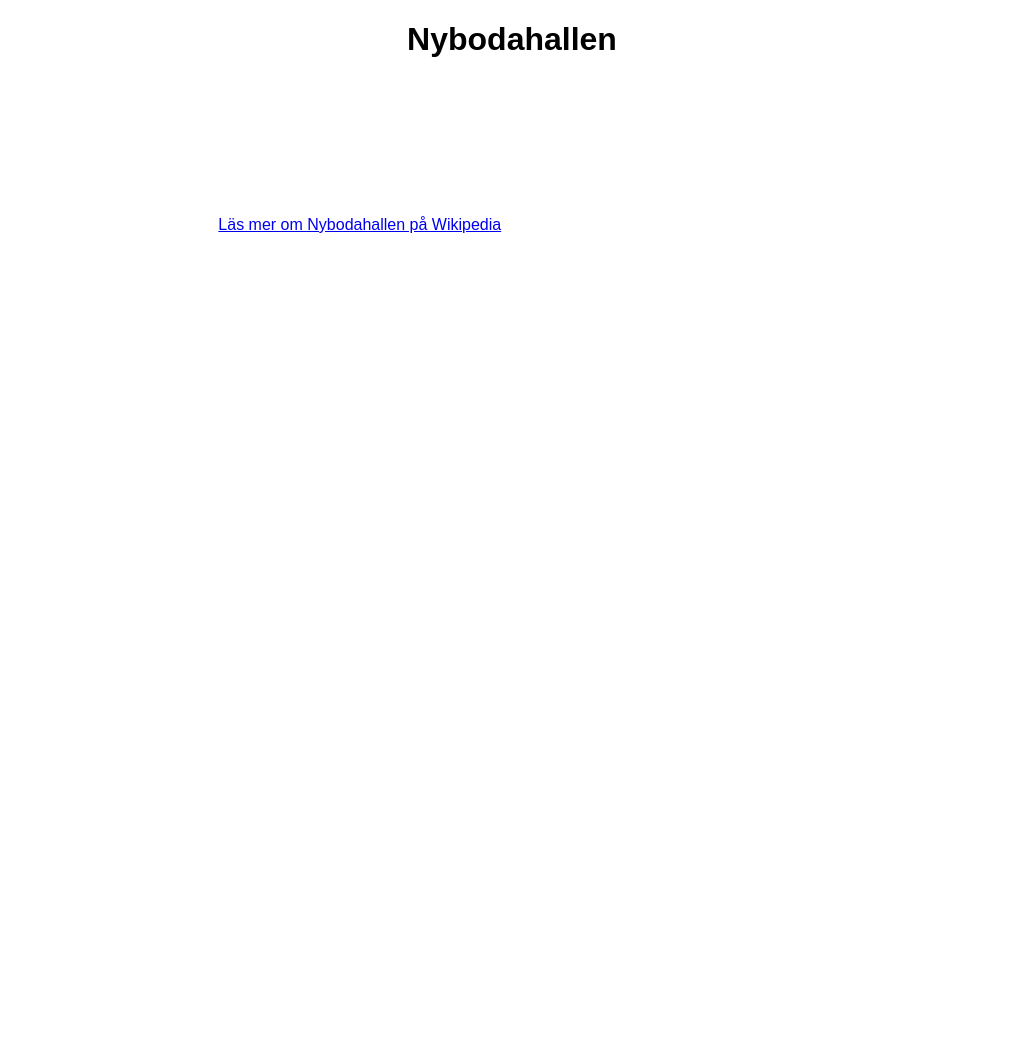
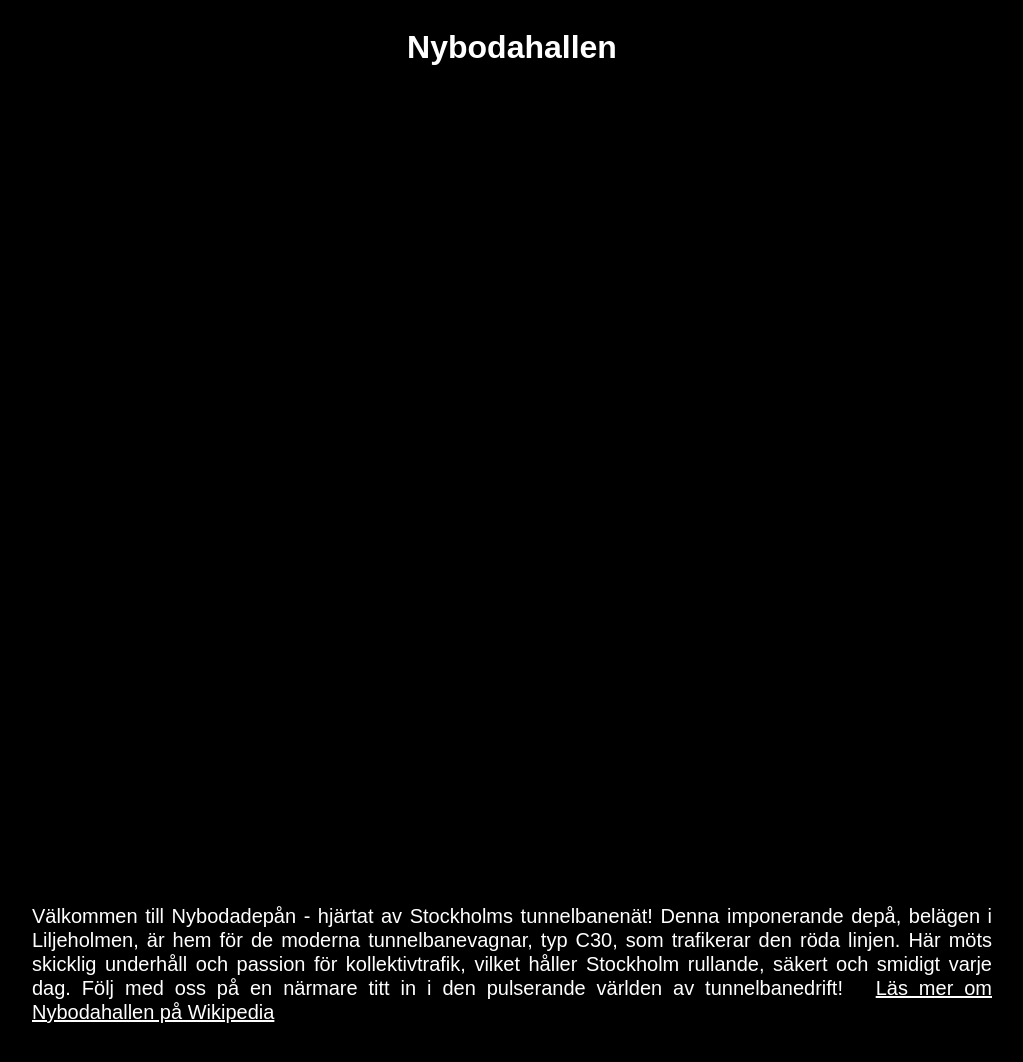
Before and after one commit to pierrelefevre/hallen, a plain HTML site: page index.html in a window 1280 px wide. Shown: the whole page, without its empty margins (128-1151 px from the left). Before the commit the page ends 800 px from the top, so only its background shows below. Drawn offline with Linux system fonts and the light colour scheme; a web font is replaced by a local one.

Commit message:
Add files

```diff
--- a/index.html
+++ b/index.html
@@ -1,15 +1,43 @@
 <!DOCTYPE html>
 <html>
 <head>
+    <link rel="preload" href="" as="slgothic" type="font/woff2" crossorigin>
+    <meta name="viewport" content="initial-scale=1" />
     <title>Nybodahallen</title>
     <style>
+        @font-face {
+            font-family: "SL";
+            src: url(https://cdne-frag-c646b3805017568f.azureedge.net/sg/4.8.3/slgothictext2-bold.woff2);
+        }
+        *{
+            font-family: 'SL', sans-serif;
+            color: white;
+        }
+
         body {
             text-align: center;
-            font-family: Arial, sans-serif;
+            display: flex;
+            flex-direction: column;
+            align-items: center;
+            background: #000;
         }
         #webcam-canvas {
             max-width: 80%;
             height: auto;
+            margin: 2rem;
+        }
+        p{
+            max-width: 960px;
+            text-align: justify;
+            font-size: 20px;
+            margin: 2rem;
+            line-height: 1.2;
+        }
+        @media (max-width: 960px) {
+            p{
+                text-align: left;
+                font-size: 18px;
+            }
         }
     </style>
     <script>
@@ -30,7 +58,7 @@
 </head>
 <body onload="updateImage()">
     <h1>Nybodahallen</h1>
-    <a href="https://sv.wikipedia.org/wiki/Nybodadep%C3%A5n" style="margin-botton: 1rem">Läs mer om Nybodahallen på Wikipedia</a>
-    <canvas id="webcam-canvas"></canvas>
+    <canvas id="webcam-canvas" width="960" height="720"></canvas>
+    <p>Välkommen till Nybodadepån - hjärtat av Stockholms tunnelbanenät! Denna imponerande depå, belägen i Liljeholmen, är hem för de moderna tunnelbanevagnar, typ C30, som trafikerar den röda linjen. Här möts skicklig underhåll och passion för kollektivtrafik, vilket håller Stockholm rullande, säkert och smidigt varje dag. Följ med oss på en närmare titt in i den pulserande världen av tunnelbanedrift! &nbsp; <a href="https://sv.wikipedia.org/wiki/Nybodadep%C3%A5n">Läs mer om Nybodahallen på Wikipedia</a></p>
 </body>
 </html>
```
Also changed, not shown: requirements.txt (added), 2 other files.
